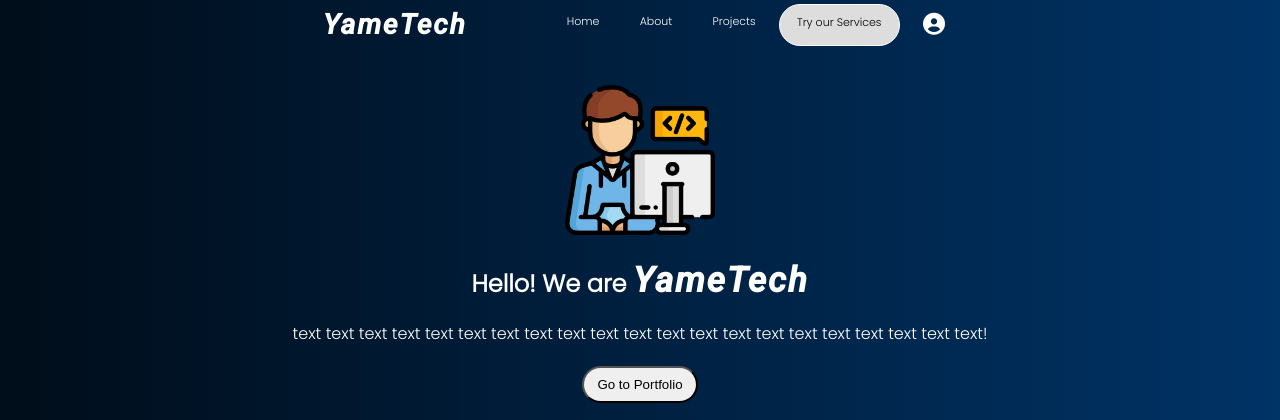
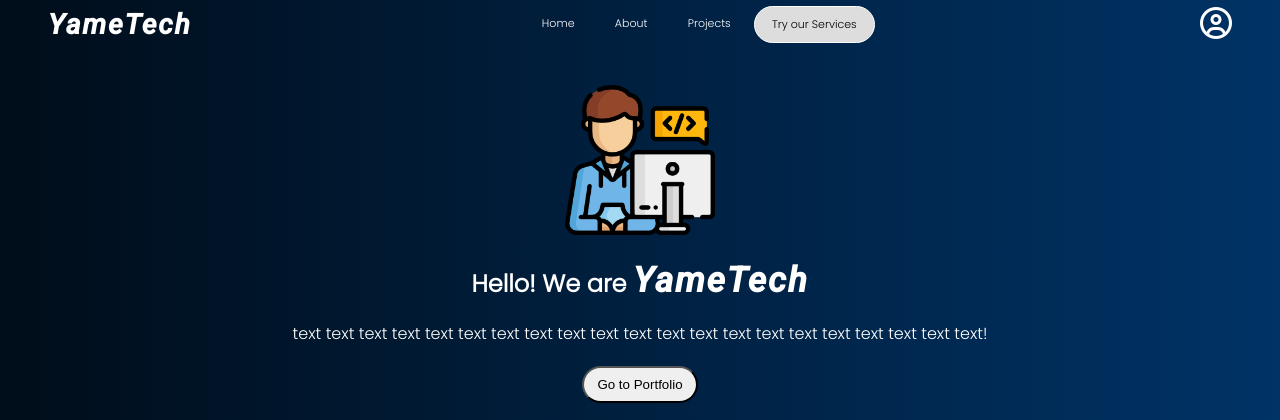
Before and after one commit to YameTechs/website, a Flask app: page / in a window 1280 px wide. Shown: the top 420 px of the page. Run offline with Flask 2, Linux system fonts and the light colour scheme; the visitor is signed in with stand-in values (Sample User, id 1); parts of the project's set-up code (start-up, migrations or seed data) failed here and were passed over; some libraries are stand-ins or nearby versions.

Commit message:
dropdown made better

```diff
--- a/src/main/routes.py
+++ b/src/main/routes.py
@@ -7,3 +7,7 @@ main = Blueprint("main", __name__)
 @main.route("/home/")
 def home():
     return render_template("home.html")
+
+@main.route("/services/")
+def services():
+    return render_template("services.html")
--- a/src/static/css/base.css
+++ b/src/static/css/base.css
@@ -5,6 +5,7 @@
   box-sizing: border-box;
   margin: 0;
   padding: 0;
+  transition: .2s linear
 }
 
 body {
@@ -16,25 +17,25 @@ body {
 /* navbar start */
 
 nav {
-  display: block;
   position: absolute;
   top: 0;
   left: 0;
   background:none;
   width: 100%;
   color: white;
+  z-index: 1000;
 }
 
 .container {
   display: flex;
   position: relative;
-  justify-content: center;
+  justify-content: space-between;
   align-items: center;
 }
 
 .logo {
   margin: .5rem;
-  margin-right: 5rem;
+  margin-left: 3rem;
   font-family: 'Roboto', sans-serif;
   font-size: 28px;
   font-weight: 600;
@@ -90,48 +91,91 @@ nav {
   background: none;
 }
 
-.user_acc {
-
-  color: white;
-}
-
-.dropdown {
+.userAcc_settings {
+  position: relative;
   display: flex;
 }
 
-.dropdown-content {
+.userAcc_settings .userAcc_toggler {
+  margin-right: 3rem;
+  cursor: pointer;
+}
+
+.userAcc_settings .profilepic {
+  height: 40px;
+  width: 40px;
+  border-radius: 50%;
+  overflow: hidden;
+  cursor: pointer;
+}
+
+.userAcc_settings .userAcc_menu {
   position: absolute;
-  top: 100%;
-  right: 9rem;
-  z-index: 1000;
+  top: calc(100% + 0.5rem);
+  right: 15px;
+  padding: 10px 20px;
+  border-radius: 10px;
+  background: #ddd;
+  color: black;
+  width: 250px;
   pointer-events: none;
-  background-color: #DDDDDD;
-  border-radius: 5px;
-  box-shadow: 0 2px 5px 0 rgba(0, 0, 0, 0.5);
+  visibility: hidden;
   opacity: 0;
   transform: translateY(-10px);
-  transition: opacity 150ms ease-in-out, transform 150ms ease-in-out;
+  transition: transform 200ms 0 ease-in-out;
 }
 
-.dropdown-content a {
-  font-size: 10px;
-  font-weight: 700;
-  margin: 0;
-  border-radius: 10px;
-  display: block;
-  color: black;
+.userAcc_settings .userAcc_menu h3 {
+  text-align: center;
+  font-size: 15px;
+  font-weight: 500;
+  cursor: pointer;
 }
 
-.dropdown-content a:hover {
-  background: gra;
-  color: white;
+.userAcc_settings .userAcc_menu span {
+  text-align: center;
+  font-size: 10px;
+  font-weight: 500;
+  color: rgba(0, 0, 0, 0.5);
+  cursor: pointer;
 }
 
-.dropdown.active > a:focus + .dropdown-content {
+.userAcc_settings .userAcc_menu ul {
+  list-style: none;
+  margin: auto;
+}
+
+.userAcc_settings .userAcc_menu li {
+  border-top: 1px solid gray;
+  margin: 5px;
+}
+
+.userAcc_settings .userAcc_menu a {
+  text-decoration: none;
+  cursor: pointer;
+  padding: 10px 20px;
+  color: dimgray;
+  transition: .2s ease;
+}
+
+.userAcc_settings .userAcc_menu i {
+  margin-right: 7px;
+}
+
+.userAcc_settings .userAcc_menu a:hover {
+  color: black;
+  font-size: 20px;
+  letter-spacing: 3px;
+}
+
+.userAcc_menu.active {
+  pointer-events: auto;
+  visibility: visible;
   opacity: 1;
-  pointer-events: auto;
   transform: translateY(0);
 }
+
+
 
 
 
--- a/src/static/css/home.css
+++ b/src/static/css/home.css
@@ -8,6 +8,7 @@
   justify-content: center;
   height: auto;
   background: none;
+  z-index: 980;
 }
 
 .intro {
--- a/src/static/js/base.js
+++ b/src/static/js/base.js
@@ -13,7 +13,7 @@ burgirBtn.addEventListener('click', () => {
 // dropdown //
 
 const UserAcc = document.getElementsByClassName('user_acc')[0]
-const UserAccContent = document.getElementsByClassName('dropdown')[0]
+const UserAccContent = document.getElementsByClassName('dropdow-content')[0]
 
 UserAcc.addEventListener('click', () => {
   UserAccContent.classList.toggle('active')
--- a/src/templates/base.html
+++ b/src/templates/base.html
@@ -27,21 +27,32 @@
         <div class="menu">
           <a href="/home/">Home</a>
           <a href="#">About</a>
-          <a href="#">Projects</a>
-          <a href="#" id="reg">Try our Services</a>
-          <div class="dropdown">
-            <a href="#" class="user_acc"><i class="fas fa-user-circle fa-2x"></i></a>
-            <div class="dropdown-content">
-              <a href="#"><i class="fas fa-user" style="margin-right: 5px"></i>Profile</a>
-              <hr style="margin-left: 3px; margin-right: 3px">
-              <a href="#">Text</a>
-              <hr style="margin-left: 3px; margin-right: 3px">
-              <a href="#"><i class="fas fa-sign-in-alt" style="margin-right: 5px"></i>Login</a>
-            </div>
+          <a href="/login/">Projects</a>
+          <a href="/services/" id="reg">Try our Services</a>
+        </div>
+
+        <div class="userAcc_settings">
+          <div class="userAcc_toggler" onclick="UserAccToggle();">
+            <i class="far fa-user-circle fa-2x"></i>
+          </div>
+          <div class="userAcc_menu">
+            {% if current_user.is_authenticated %}
+              <img src="{{url_for('static', filename='img/example2.jpeg')}}" class="profilepic"><h3>{username}<br><span>{email}</span></h3>
+            {% else %}
+              <img src="{{url_for('static', filename='img/example2.jpeg')}}" class="profilepic"><h3>Guest<br><span>example@guest.com</span></h3>
+            {% endif %}
+            <ul>
+              {% if current_user.is_authenticated %}
+                <li><a href="#"><i class="fas fa-user"></i>My Profile</a></li>
+                <li><a href="#"><i class="fas fa-user"></i>TEST</a></li>
+                <li><a href="#"><i class="fas fa-cog"></i>Settings</a></li>
+                <li><a href="/login/"><i class="fas fa-sign-out-alt"></i>Logout</a></li>
+              {% else %}
+                <li><a href="/login/"><i class="fas fa-sign-in-alt"></i>Login</a></li>
+              {% endif %}
+            </ul>
           </div>
         </div>
-
-
       </div>
     </nav>
 
@@ -52,10 +63,17 @@
     {% with messages = get_flashed_messages() %}
       {% if messages %}
         {% for message in messages %}
-          <span style="margin-top: 78px; color: white;">{{ message }}</span>
+          <span>{{ message }}</span>
         {% endfor %}
       {% endif %}
     {% endwith %}
   {% block content %} {% endblock content %}
+
+  <script>
+    function UserAccToggle() {
+      const toggler = document.querySelector('.userAcc_menu');
+      toggler.classList.toggle('active')
+    }
+  </script>
   </body>
 </html>
--- a/src/templates/home.html
+++ b/src/templates/home.html
@@ -43,7 +43,7 @@
       text text text text text text text text text text text text text text text
       text text text text text text!
     </p>
-    <button class="know-more">Go to Portfolio</button>
+    <button href="/home/" class="know-more">Go to Portfolio</button>
   </div>
   <div class="web-pic" style="order: 1">
     <img src="{{ url_for('static', filename='img/programmer.png') }}" />
--- a/src/templates/register.html
+++ b/src/templates/register.html
@@ -8,7 +8,7 @@
 {% block content %}
 
   <div class="logreg-form">
-    <h2>Register</h2>
+    <h2>REGISTER</h2>
     <form method="POST" action="">
       <div class="form-element">
         <label for="email">Email</label>
--- a/src/templates/request_token.html
+++ b/src/templates/request_token.html
@@ -7,7 +7,7 @@
 {% block content %}
 
   <div class="logreg-form">
-    <h2>Forgot Password</h2>
+    <h2>FORGOT PASSWORD</h2>
     <form method="POST" action="">
       {{ form.hidden_tag() }}
 
--- a/src/users/routes.py
+++ b/src/users/routes.py
@@ -154,7 +154,7 @@ def verify_token(token):
     msg = "Congratulation you have been verified"
     return render_template("verify_token.html", msg=msg)
 
-@users.route("/about/")
+@users.route("/services/")
 def about():
     about()
     return redirect(url_for("main.home"))
```
Also changed, not shown: src/static/img/example2.jpeg (added).
